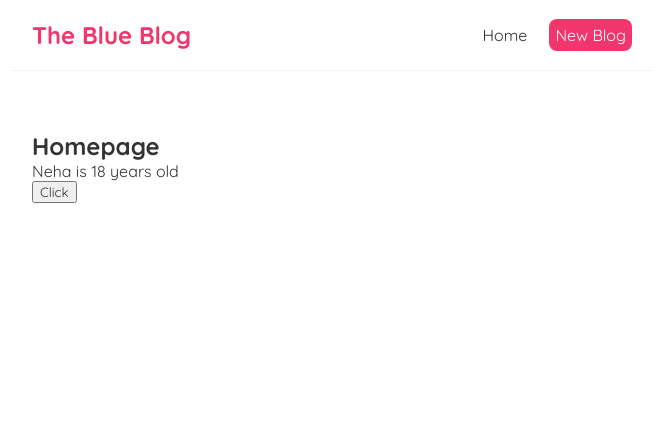
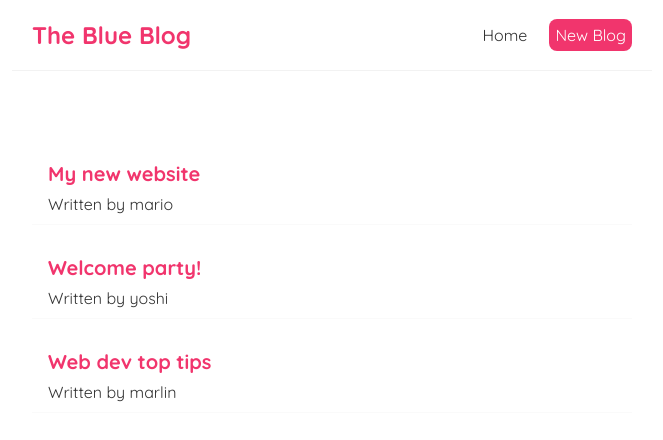
Before and after one commit to NuhaG/pink-blog, a React (Create React App) app: page / in a window 1280 px wide. Shown: the top 440 px of the page, without its empty margins (308-971 px from the left). Built offline with nearby package versions, Linux system fonts and the light colour scheme.

Commit message:
using map to output list's and adding css

```diff
--- a/src/home.js
+++ b/src/home.js
@@ -1,19 +1,22 @@
 import { useState } from "react";
 
 const Home = () => {
-    const [name, setName] = useState('Neha'); {/*Hook: used to re-render on page, first val is initial val and its updated using the second func*/}
-    const [age,setAge] = useState(18);
-
-    const handleClick = (e) => {
-        setName('Sam');
-        setAge(20);
-    }
+    const [blogs,setBlogs] = useState([
+        { title: 'My new website', body: 'lorem ipsum...',author: 'mario', id:1 },
+        { title: 'Welcome party!', body: 'lorem ipsum...',author: 'yoshi', id:2 },
+        { title: 'Web dev top tips', body: 'lorem ipsum...',author: 'marlin', id:3 }
+    ]);
 
     return (
         <div className="home">
-            <h2>Homepage</h2>
-            <p>{name} is {age} years old</p>
-            <button onClick={handleClick}>Click</button>
+            {/* map method cycles through each val of an array an performs certain operation*/}
+            {/*blog is the val inhand*/}
+            {blogs.map((blog)=> (
+                <div className="blog-preview" key = {blog.id}> {/*key keeps track of changes*/}
+                    <h2>{blog.title}</h2>
+                    <p>Written by {blog.author}</p>
+                </div>
+            ))}
         </div>
      );
 }
--- a/src/index.css
+++ b/src/index.css
@@ -35,3 +35,16 @@
   margin: 40px auto;
   padding: 20px;
 }
+.blog-preview{
+  padding: 10px 16px;
+  margin: 20px 0;
+  border-bottom: 1px solid #fafafa;
+}
+.blog-preview:hover{
+  box-shadow: 1px 3px 5px rgba(0, 0, 0, 0.1);
+}
+.blog-preview h2{
+  font-size: 20px;
+  color: #f1356d;
+  margin-bottom: 8px;
+}
```
